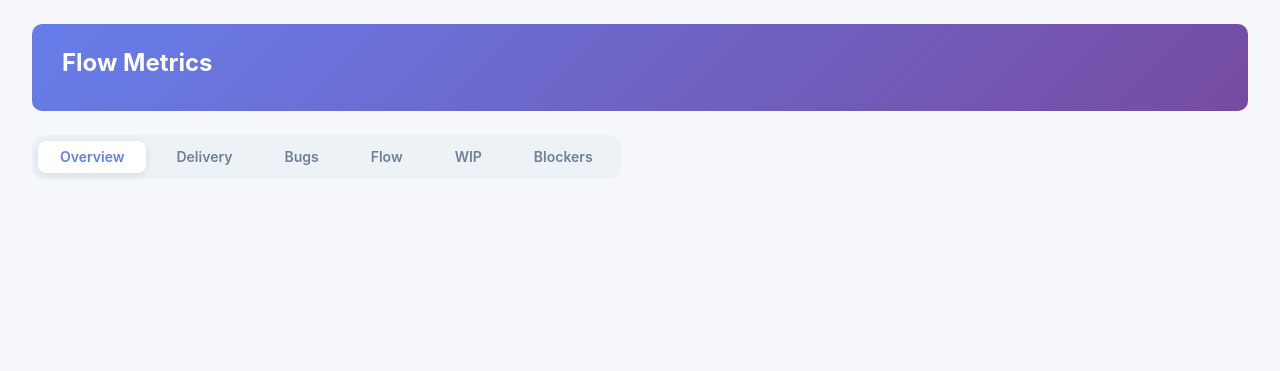
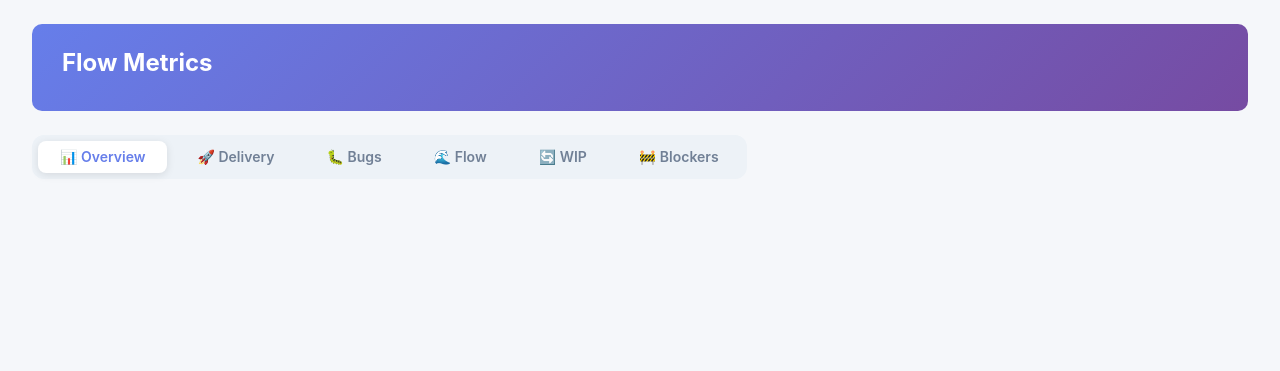
Before and after one commit to asos-davidmichel/ai-flow-metrics, a Python web app: template src/templates/dashboard.html in a window 1280 px wide. Shown: the top 371 px of the page. Run offline with Jinja, Linux system fonts and the light colour scheme; the template is opened without the code that fills it, so the values that code supplies are empty.

Commit message:
Add emojis to tab headers

```diff
--- a/src/templates/dashboard.html
+++ b/src/templates/dashboard.html
@@ -252,12 +252,12 @@
   </div>
 
   <div class="tabs">
-    <button class="tab-btn active" data-tab="overview">Overview</button>
-    <button class="tab-btn" data-tab="delivery">Delivery</button>
-    <button class="tab-btn" data-tab="bugs">Bugs</button>
-    <button class="tab-btn" data-tab="process">Flow</button>
-    <button class="tab-btn" data-tab="wip">WIP</button>
-    <button class="tab-btn" data-tab="blockers">Blockers</button>
+    <button class="tab-btn active" data-tab="overview">📊 Overview</button>
+    <button class="tab-btn" data-tab="delivery">🚀 Delivery</button>
+    <button class="tab-btn" data-tab="bugs">🐛 Bugs</button>
+    <button class="tab-btn" data-tab="process">🌊 Flow</button>
+    <button class="tab-btn" data-tab="wip">🔄 WIP</button>
+    <button class="tab-btn" data-tab="blockers">🚧 Blockers</button>
   </div>
 
   <!-- ── Overview tab ─────────────────────────────────────────────── -->
```
